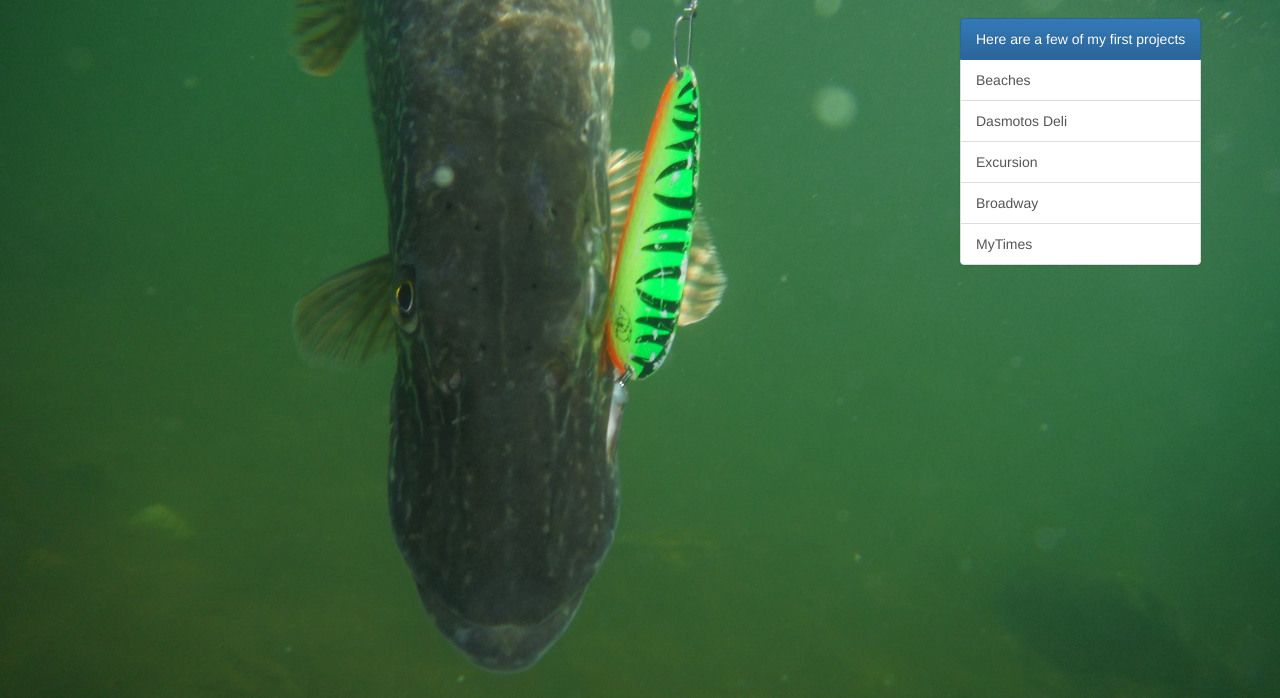
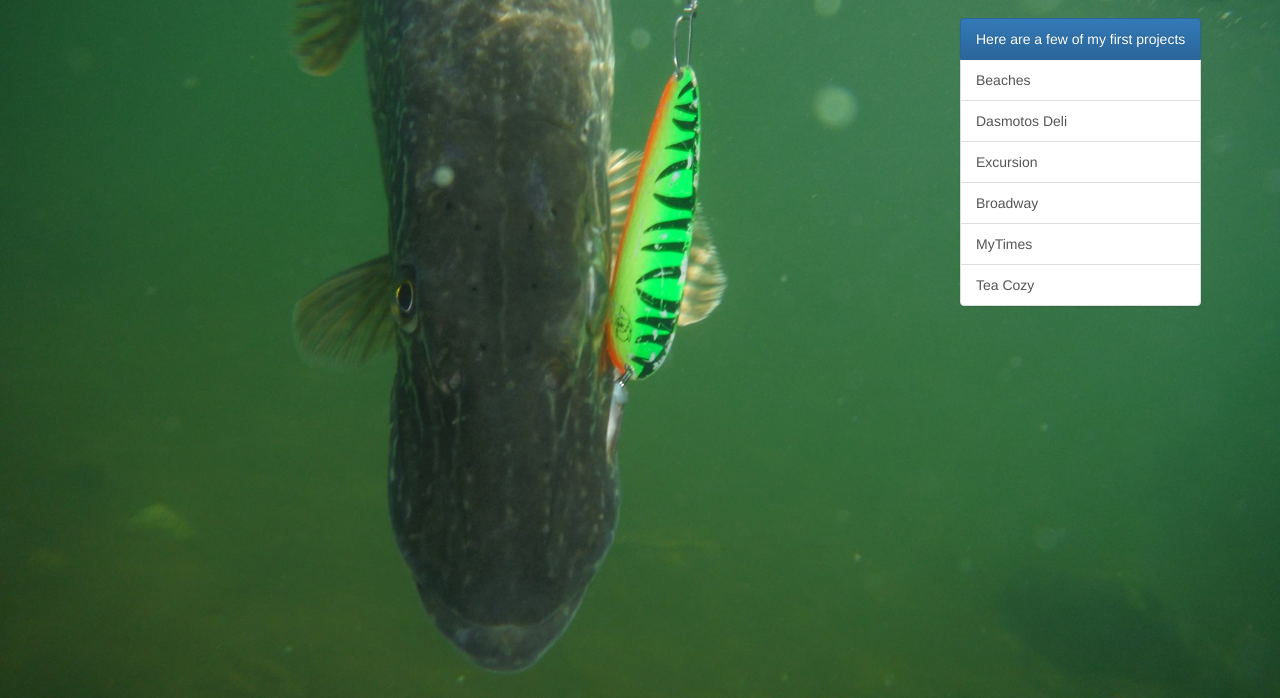
Before and after one commit to steveb199/steveb199.github.io, a plain HTML site: page index.html in a window 1280 px wide. Shown: the part 102-800 px from the top of the page. Drawn offline with nearby package versions, Linux system fonts and the light colour scheme.

Commit message:
added tea cozy project

```diff
--- a/index.html
+++ b/index.html
@@ -30,6 +30,7 @@
   <a href="https://steveb199.github.io/excursion/" class="list-group-item">Excursion</a>
   <a href="https://steveb199.github.io/broadway/" class="list-group-item">Broadway</a>
   <a href="https://steveb199.github.io/mytimes/" class="list-group-item">MyTimes</a>
+  <a href="https://steveb199.github.io/teacozy/" class="list-group-item">Tea Cozy</a>
 </div>
   </div>
 </div>
```
